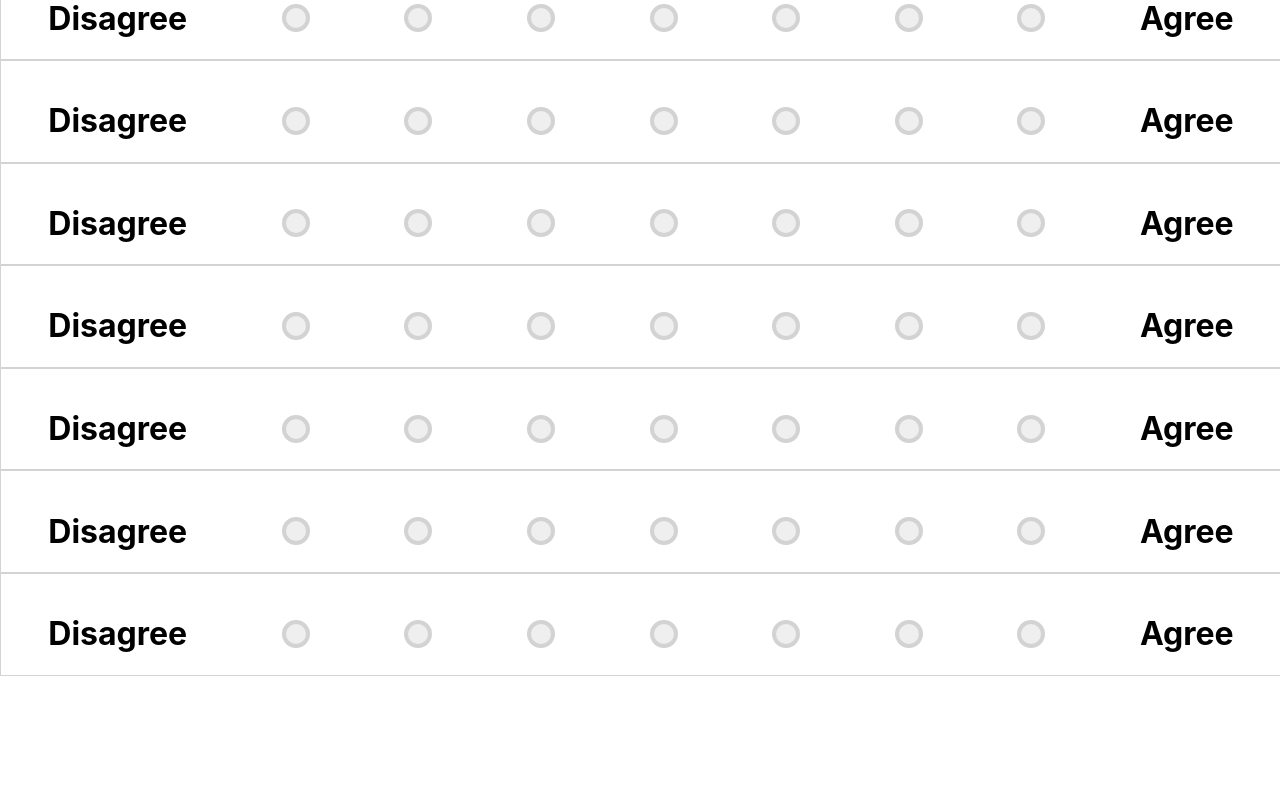
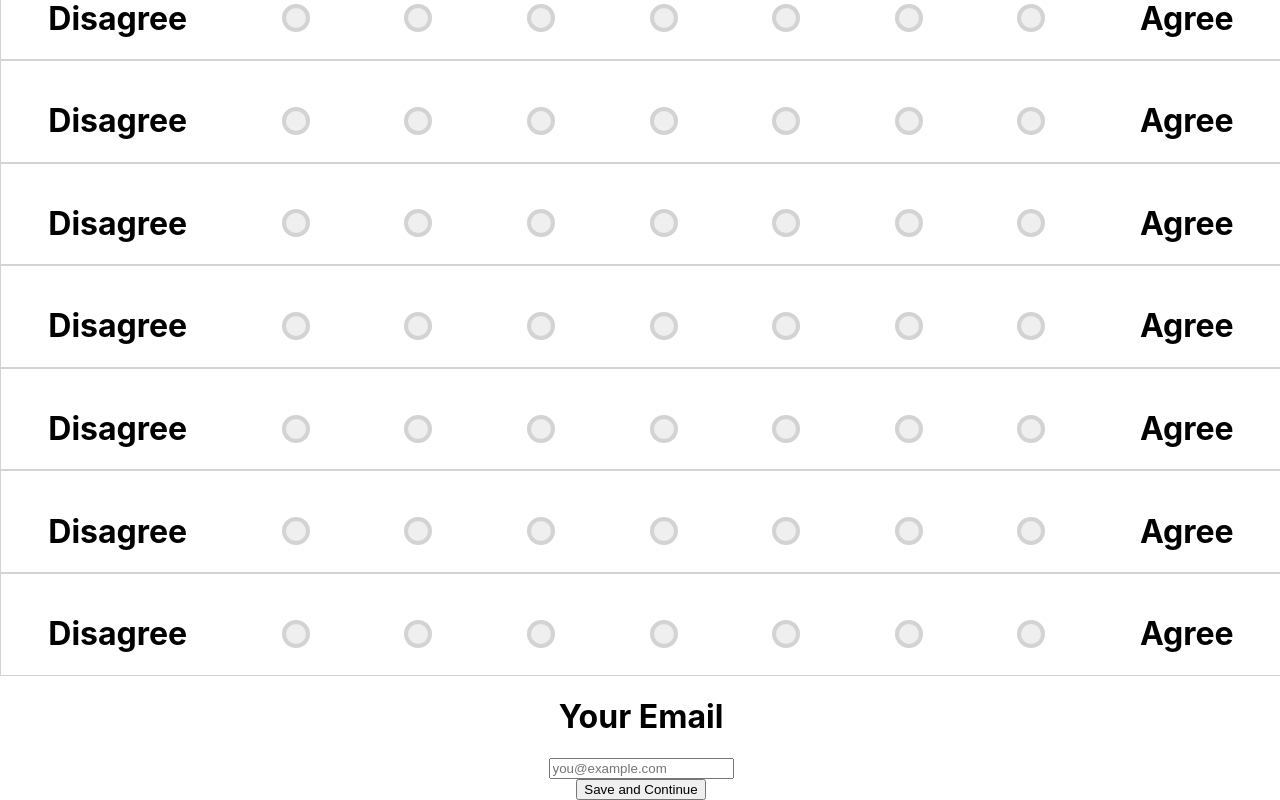
Before and after one commit to ktan114/Shift, a React (Create React App) app in the folder client/: page / in a window 1280 px wide. Shown: the part 553-1353 px from the top of the page. Before the commit the page ends 1229 px from the top, so only its background shows below. Built offline with nearby package versions, Linux system fonts and the light colour scheme.

Commit message:
Add some functionality to the app

```diff
--- a/client/src/App.js
+++ b/client/src/App.js
@@ -1,4 +1,5 @@
 import React, { Component } from 'react';
+import axios from 'axios';
 
 import './App.css';
 import Question from './components/Question/Question';
@@ -21,18 +22,90 @@ import Question from './components/Question/Question';
 */
 
 class App extends Component {
+  state = {
+    email: '',
+    answers: [],
+  };
+
+  handleClick = (number, value, type) => {
+    let answers = [...this.state.answers];
+    answers.filter(answer => answer.number === number).length > 0
+      ? answers.forEach(
+          answer => answer.number === number && (answer.value = value),
+        )
+      : answers.push({ number, response: value, name: type });
+
+    this.setState(state => ({ answers }));
+  };
+
+  handleInput = e => {
+    this.setState({ [e.target.name]: e.target.value });
+  };
+
+  handleSubmit = e => {
+    const user = {...this.state};
+    axios.post('localhost:5000/api/user', user).then(res => console.log('res'))
+  }
+
   render() {
     const questions = [
+      {
+        question_number: 1,
+        question_name:
           'You find it takes effort to introduce yourself to other people.',
-      'You consider yourself more practical than creative.',
+        question_type: 'EI',
+      },
+      {
+        question_number: 2,
+        question_name: 'You consider yourself more practical than creative.',
+        question_type: 'SN',
+      },
+      {
+        question_number: 3,
+        question_name:
           'Winning a debate matters less to you than making sure no one gets upset.',
+        question_type: 'TF',
+      },
+      {
+        question_number: 4,
+        question_name:
           'You get energized going to social events that involve many interactions.',
+        question_type: 'EI',
+      },
+      {
+        question_number: 5,
+        question_name:
           'You often spend time exploring unrealistic and impractical yet intriguing ideas.',
+        question_type: 'SN',
+      },
+      {
+        question_number: 6,
+        question_name:
           'Deadlines seem to you to be of relative rather than absolute importance.',
+        question_type: 'JP',
+      },
+      {
+        question_number: 7,
+        question_name:
           'Logic is usually more important than heart when it comes to making important decisions.',
-      'Your home and work environments are quite tidy.',
-      'You do not mind being at the center of attention.',
+        question_type: 'TF',
+      },
+      {
+        question_number: 8,
+        question_name: 'Your home and work environments are quite tidy.',
+        question_type: 'JP',
+      },
+      {
+        question_number: 9,
+        question_name: 'You do not mind being at the center of attention.',
+        question_type: 'EI',
+      },
+      {
+        question_number: 10,
+        question_name:
           'Keeping your options open is more important than having a to-do list.',
+        question_type: 'JP',
+      },
     ];
     return (
       <div className="App">
@@ -42,9 +115,22 @@ class App extends Component {
           Complete the 7 min test and get a detailed report of your lenses on
           the world
         </p>
-        {questions.map(question => {
-          return <Question question={question} />;
+        {questions.map((question, i) => {
+          return (
+            <React.Fragment key={i}>
+              <Question handleClick={this.handleClick} question={question} />
+            </React.Fragment>
+          );
         })}
+        <h1>Your Email</h1>
+        <input
+          type="text"
+          placeholder="you@example.com"
+          name="email"
+          value={this.state.email}
+          onChange={this.handleInput}
+        />
+        <button>Save and Continue</button>
       </div>
     );
   }
```
Lines whose indentation alone changed are shown as unchanged.
